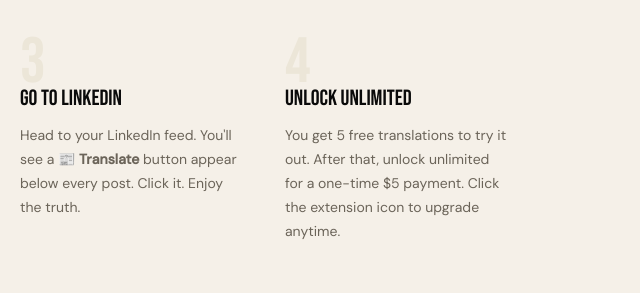
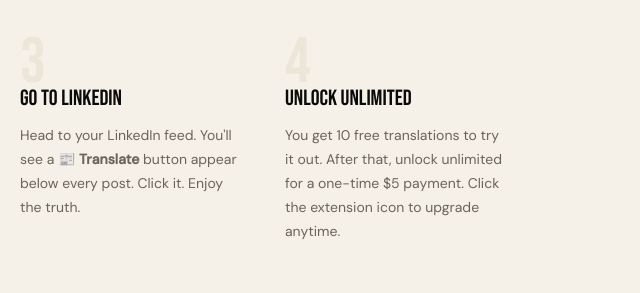
Before and after one commit to solomon344/linked-translator-web, a plain HTML site: page index.html in a window 1280 px wide. Shown: the part 1700-1993 px from the top of the page, 640-1280 px from the left. Drawn offline with Linux system fonts and the light colour scheme.

Commit message:
update og:url to point to the correct deployment and increase free translation limit to 10

```diff
--- a/index.html
+++ b/index.html
@@ -15,7 +15,7 @@
   <meta property="og:title" content="LinkedIn Translator — Say What Everyone's Thinking" />
   <meta property="og:description" content="A Chrome extension that translates corporate LinkedIn posts into what people actually mean. Brutally honest. Dangerously accurate." />
   <meta property="og:image" content="/images/lt-og-image.png" />
-  <meta property="og:url" content="https://linkedin-translator.com" />
+  <meta property="og:url" content="https://linkedin-translator.vercel.app" />
 
   <meta name="twitter:card" content="summary_large_image" />
   <meta name="twitter:title" content="LinkedIn Translator — Say What Everyone's Thinking" />
@@ -665,7 +665,7 @@
       <div class="install-step fade-up">
         <div class="install-step-title">Unlock unlimited</div>
         <div class="install-step-body">
-          You get 5 free translations to try it out. After that, unlock unlimited for a one-time $5 payment. Click the extension icon to upgrade anytime.
+          You get 10 free translations to try it out. After that, unlock unlimited for a one-time $5 payment. Click the extension icon to upgrade anytime.
         </div>
       </div>
     </div>
```
